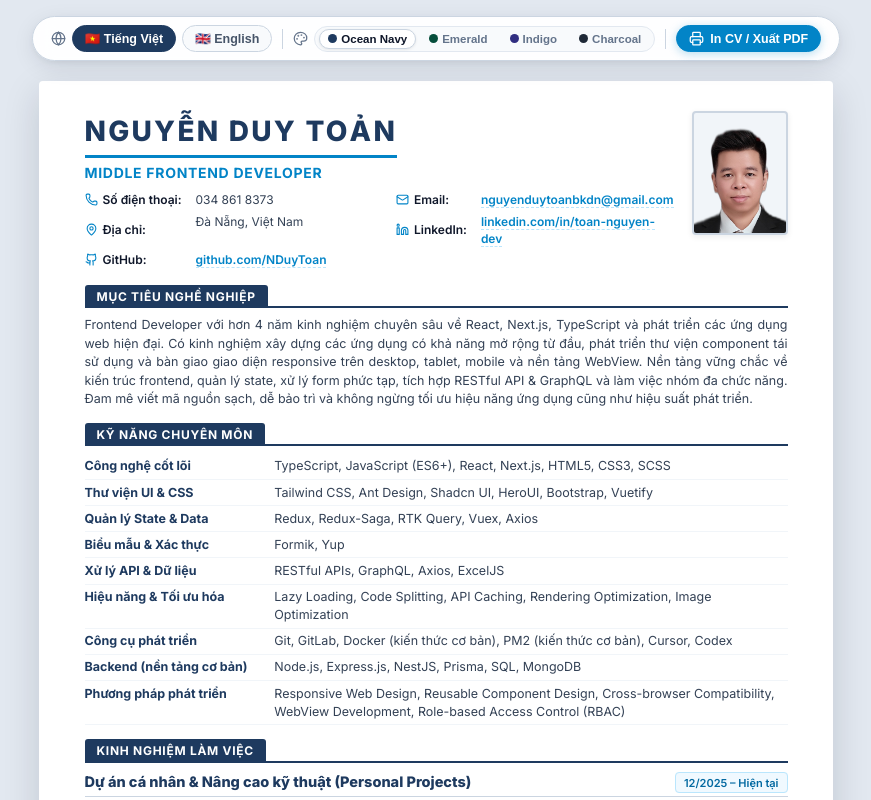
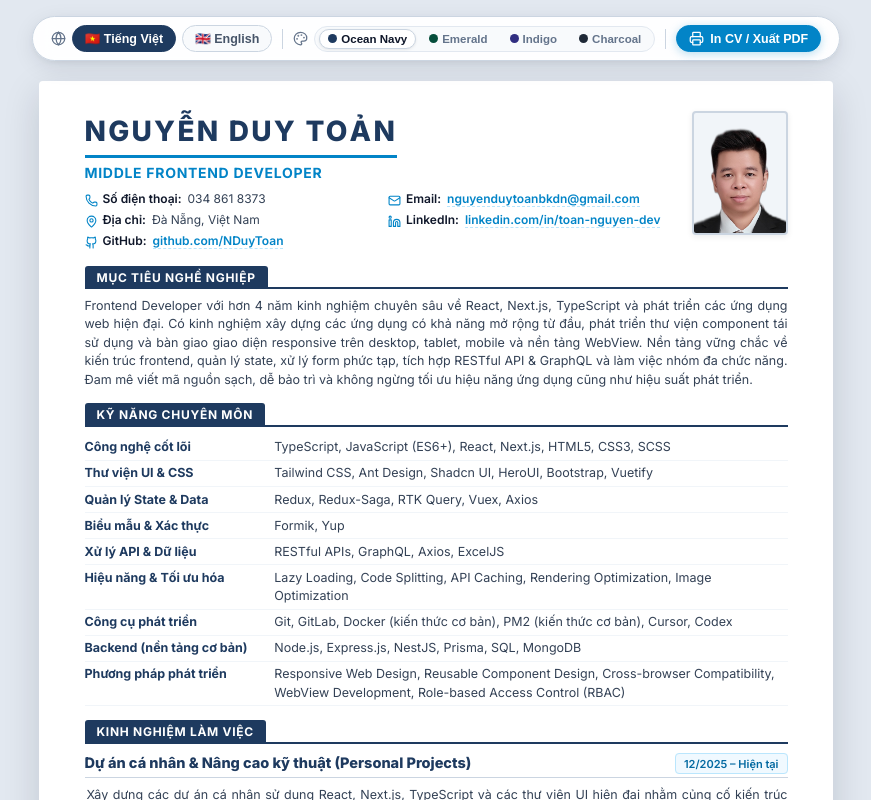
Before and after one commit to NDuyToan/cv-builder, a React (Vite) app: page / in a window 1280 px wide. Shown: the top 800 px of the page, without its empty margins (204-1075 px from the left). Built offline with nearby package versions, Linux system fonts and the light colour scheme.

Commit message:
fix: css basic info

```diff
--- a/CV_Frontend_Developer_Nguyen_Duy_Toan_VI.html
+++ b/CV_Frontend_Developer_Nguyen_Duy_Toan_VI.html
@@ -70,25 +70,47 @@
 
     .contact-grid {
       display: grid;
-      grid-template-columns: auto 1fr;
-      gap: 4px 14px;
+      grid-template-columns: repeat(2, minmax(0, 1fr));
+      gap: 4px 18px;
       font-size: 12px;
       color: #334155;
     }
 
-    .contact-grid .label {
+    .contact-item {
+      display: flex;
+      align-items: flex-start;
+      gap: 6px;
+      line-height: 1.4;
+      min-width: 0;
+    }
+
+    .contact-label {
+      display: inline-flex;
+      align-items: center;
+      gap: 5px;
       font-weight: 600;
       color: #0f172a;
+      white-space: nowrap;
+      flex-shrink: 0;
+      line-height: 1.4;
     }
 
-    .contact-grid a {
+    .contact-value {
+      color: #334155;
+      line-height: 1.4;
+      word-break: break-word;
+      flex: 1;
+      min-width: 0;
+    }
+
+    .contact-value a {
       color: #0284c7;
       text-decoration: none;
       border-bottom: 1px dashed #bae6fd;
       transition: all 0.15s ease;
     }
 
-    .contact-grid a:hover {
+    .contact-value a:hover {
       color: #0369a1;
       background-color: #f0f9ff;
       border-bottom: 1px solid #0284c7;
@@ -428,20 +450,30 @@
         <div class="role-title">Middle Frontend Developer</div>
 
         <div class="contact-grid">
-          <span class="label">Số điện thoại:</span>
-          <span>034 861 8373</span>
+          <div class="contact-item">
+            <span class="contact-label">Số điện thoại:</span>
+            <span class="contact-value">034 861 8373</span>
+          </div>
 
-          <span class="label">Email:</span>
-          <span><a href="mailto:nguyenduytoanbkdn@gmail.com">nguyenduytoanbkdn@gmail.com</a></span>
+          <div class="contact-item">
+            <span class="contact-label">Email:</span>
+            <span class="contact-value"><a href="mailto:nguyenduytoanbkdn@gmail.com">nguyenduytoanbkdn@gmail.com</a></span>
+          </div>
 
-          <span class="label">Địa chỉ:</span>
-          <span>Đà Nẵng, Việt Nam</span>
+          <div class="contact-item">
+            <span class="contact-label">Địa chỉ:</span>
+            <span class="contact-value">Đà Nẵng, Việt Nam</span>
+          </div>
 
-          <span class="label">LinkedIn:</span>
-          <span><a href="https://www.linkedin.com/in/toan-nguyen-dev/" target="_blank">linkedin.com/in/toan-nguyen-dev</a></span>
+          <div class="contact-item">
+            <span class="contact-label">LinkedIn:</span>
+            <span class="contact-value"><a href="https://www.linkedin.com/in/toan-nguyen-dev/" target="_blank">linkedin.com/in/toan-nguyen-dev</a></span>
+          </div>
 
-          <span class="label">GitHub:</span>
-          <span><a href="https://github.com/NDuyToan" target="_blank">github.com/NDuyToan</a></span>
+          <div class="contact-item">
+            <span class="contact-label">GitHub:</span>
+            <span class="contact-value"><a href="https://github.com/NDuyToan" target="_blank">github.com/NDuyToan</a></span>
+          </div>
         </div>
       </div>
 
--- a/src/styles/index.css
+++ b/src/styles/index.css
@@ -320,14 +320,18 @@ body {
 
 .contact-grid {
   display: grid;
-  grid-template-columns: repeat(2, auto 1fr);
-  gap: 4px 14px;
+  grid-template-columns: repeat(2, minmax(0, 1fr));
+  gap: 4px 18px;
   font-size: 12px;
   color: var(--text-main);
 }
 
 .contact-item {
-  display: contents;
+  display: flex;
+  align-items: flex-start;
+  gap: 6px;
+  line-height: 1.4;
+  min-width: 0;
 }
 
 .contact-label {
@@ -336,15 +340,23 @@ body {
   gap: 5px;
   font-weight: 600;
   color: var(--text-heading);
+  white-space: nowrap;
+  flex-shrink: 0;
+  line-height: 1.4;
 }
 
 .contact-icon {
   color: var(--accent-color);
   flex-shrink: 0;
+  margin-top: 2px;
 }
 
 .contact-value {
   color: var(--text-main);
+  line-height: 1.4;
+  word-break: break-word;
+  flex: 1;
+  min-width: 0;
 }
 
 .header-right {
```
